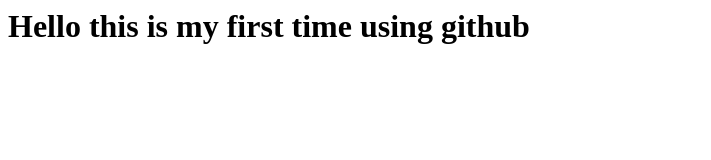
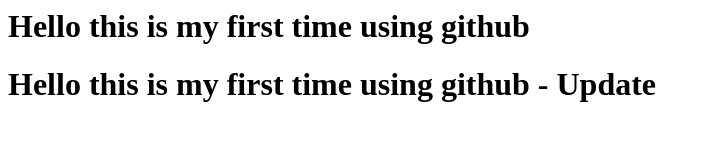
Before and after one commit to Ayowumi/Hello-Class, a plain HTML site: page Index.html in a window 1280 px wide. Shown: the whole page, without its empty margins (0-711 px from the left). Drawn offline with Linux system fonts and the light colour scheme.

Commit message:
Added another line

```diff
--- a/Index.html
+++ b/Index.html
@@ -9,6 +9,10 @@
             Hello this is my first time using github
 
         </h1>
+        <h1>
+            Hello this is my first time using github - Update
+
+        </h1>
     </body>
 
 
```
